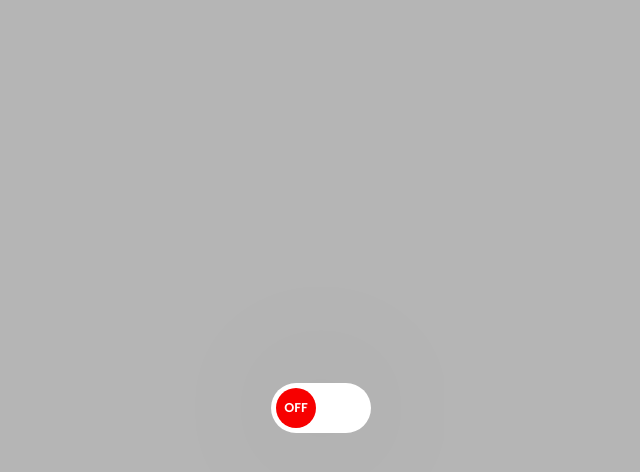
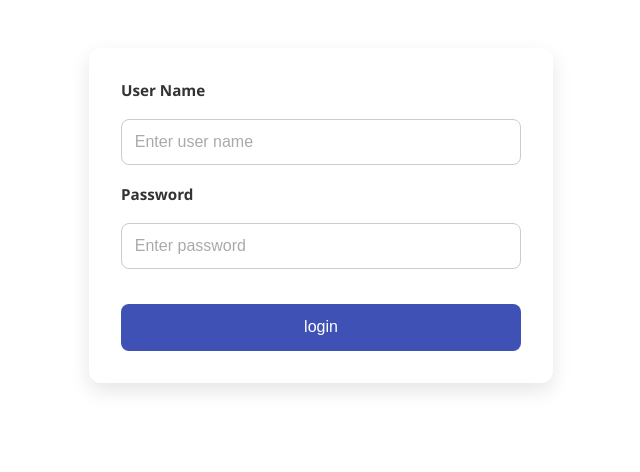
Before and after one commit to sairaj730/Gymnasium, a React (Vite) app: page / in a window 1280 px wide. Shown: the top 472 px of the page, without its empty margins (319-959 px from the left). Built offline with nearby package versions, Linux system fonts and the light colour scheme.

Commit message:
added form folder in the project field where the codes for login form and registration forms are available

```diff
--- a/package.json
+++ b/package.json
@@ -13,6 +13,7 @@
     "@tailwindcss/vite": "^4.1.3",
     "react": "^19.0.0-rc.1",
     "react-dom": "^19.0.0",
+    "react-icons": "^5.5.0",
     "styled-components": "^6.1.17",
     "tailwindcss": "^4.1.3"
   },
--- a/src/App.jsx
+++ b/src/App.jsx
@@ -1,16 +1,10 @@
-// import "./components/hooks/Modifications.css";
-import { ToggleSwitch } from "./Projects/ToggleSwitch/ToggleSwitch";
-import "./Projects/ToggleSwitch/ToggleSwitch.css";
+import { LoginForm } from "./Projects/Form/LoginForm";
+import "./Projects/Form/LoginForm.css";
 export const App = () => {
   return (
       <>
-      <ToggleSwitch/>
+      {/* <ToggleSwitch/> */}
+      <LoginForm/>
     </>
   );
 };
-// export function Sibling() {
-//   console.log("Sibling component rendered");
-//   return (<div className="main-div">
-//       <h2>Sibling compoent</h2>
-//   </div>);
-// }
--- /dev/null
+++ b/src/Projects/Form/LoginForm.css
@@ -0,0 +1,54 @@
+/* LoginForm.css */
+
+form {
+    max-width: 400px;
+    margin: 3rem auto;
+    padding: 2rem;
+    background-color: #ffffff;
+    box-shadow: 0 8px 20px rgba(0, 0, 0, 0.1);
+    border-radius: 12px;
+    display: flex;
+    flex-direction: column;
+    gap: 1.2rem;
+    font-family: 'Segoe UI', Tahoma, Geneva, Verdana, sans-serif;
+  }
+
+  form label {
+    font-weight: 600;
+    font-size: 0.95rem;
+    color: #333;
+  }
+
+  form input {
+    padding: 0.8rem;
+    border: 1px solid #ccc;
+    border-radius: 8px;
+    font-size: 1rem;
+    transition: border-color 0.2s ease-in-out;
+  }
+
+  form input:focus {
+    outline: none;
+    border-color: #3f51b5;
+    box-shadow: 0 0 0 2px rgba(63, 81, 181, 0.2);
+  }
+
+  form input::placeholder {
+    color: #aaa;
+  }
+
+  button {
+    margin-top: 1rem;
+    padding: 0.9rem;
+    background-color: #3f51b5;
+    color: white;
+    border: none;
+    border-radius: 8px;
+    font-size: 1rem;
+    cursor: pointer;
+    transition: background-color 0.3s ease;
+  }
+
+  button:hover {
+    background-color: #303f9f;
+  }
--- /dev/null
+++ b/src/Projects/Form/LoginForm.jsx
@@ -0,0 +1,28 @@
+import { useState } from "react";
+export const LoginForm = () => {
+    const [username,setUsername] = useState("");
+    const [pass,setPass] = useState("");
+    return (
+        <form action="">
+            <label htmlFor="username">User Name</label>
+            <input
+            type="text"
+            name="username"
+            value={username}
+            placeholder="Enter user name"
+            autoComplete="off"
+            onChange={(e) => setUsername(e.target.value)}
+            />
+            <label htmlFor="pass">Password</label>
+            <input
+            type="password"
+            name="password"
+            value={pass}
+            placeholder="Enter password"
+            autoComplete="off"
+            onChange={(e) => setPass(e.target.value)}
+            />
+            <button type="submit">login</button>
+        </form>
+    );
+}
--- /dev/null
+++ b/src/Projects/Form/RegistrationForm.css
@@ -0,0 +1,53 @@
+form {
+    min-width: 400px;
+    max-width: 800px;
+    margin: 2rem auto;
+    padding: 2rem;
+    background-color: #f4f4f4;
+    border-radius: 12px;
+    box-shadow: 0 8px 20px rgba(0, 0, 0, 0.1);
+    font-family: 'Segoe UI', Tahoma, Geneva, Verdana, sans-serif;
+  }
+
+  form div {
+    display: flex;
+    flex-direction: column;
+    gap: 1rem;
+  }
+
+  label {
+    font-weight: 600;
+    margin-bottom: 0.2rem;
+    color: #333;
+  }
+
+  input {
+    padding: 0.75rem;
+    border: 1px solid #ccc;
+    border-radius: 8px;
+    font-size: 1rem;
+    transition: border 0.3s ease;
+  }
+
+  input:focus {
+    border-color: #007bff;
+    outline: none;
+    background-color: #fff;
+  }
+
+  button[type="submit"] {
+    margin-top: 1rem;
+    padding: 0.75rem;
+    background-color: #007bff;
+    color: white;
+    font-weight: bold;
+    border: none;
+    border-radius: 8px;
+    font-size: 1rem;
+    cursor: pointer;
+    transition: background-color 0.3s ease;
+  }
+
+  button[type="submit"]:hover {
+    background-color: #0056b3;
+  }
--- a/src/Projects/ToggleSwitch/ToggleSwitch.css
+++ b/src/Projects/ToggleSwitch/ToggleSwitch.css
@@ -4,7 +4,7 @@ body, .main-div {
     align-items: center;
     justify-content: center;
     height: 100vh;
-    background-color: #b5b5b5;
+    background-color: #d1cece;
   }
 
   .toggle-switch {
```
Also changed, not shown: src/Projects/Form/RegistrationForm.jsx (added, +65 -0 lines), src/Projects/Random/ReactChallenge.jsx (added, +40 -0 lines), src/Projects/ShortCircuit/ShortCircuitCode.jsx (added, +19 -0 lines), 1 other file (tests, documents, lock files or other folders).
